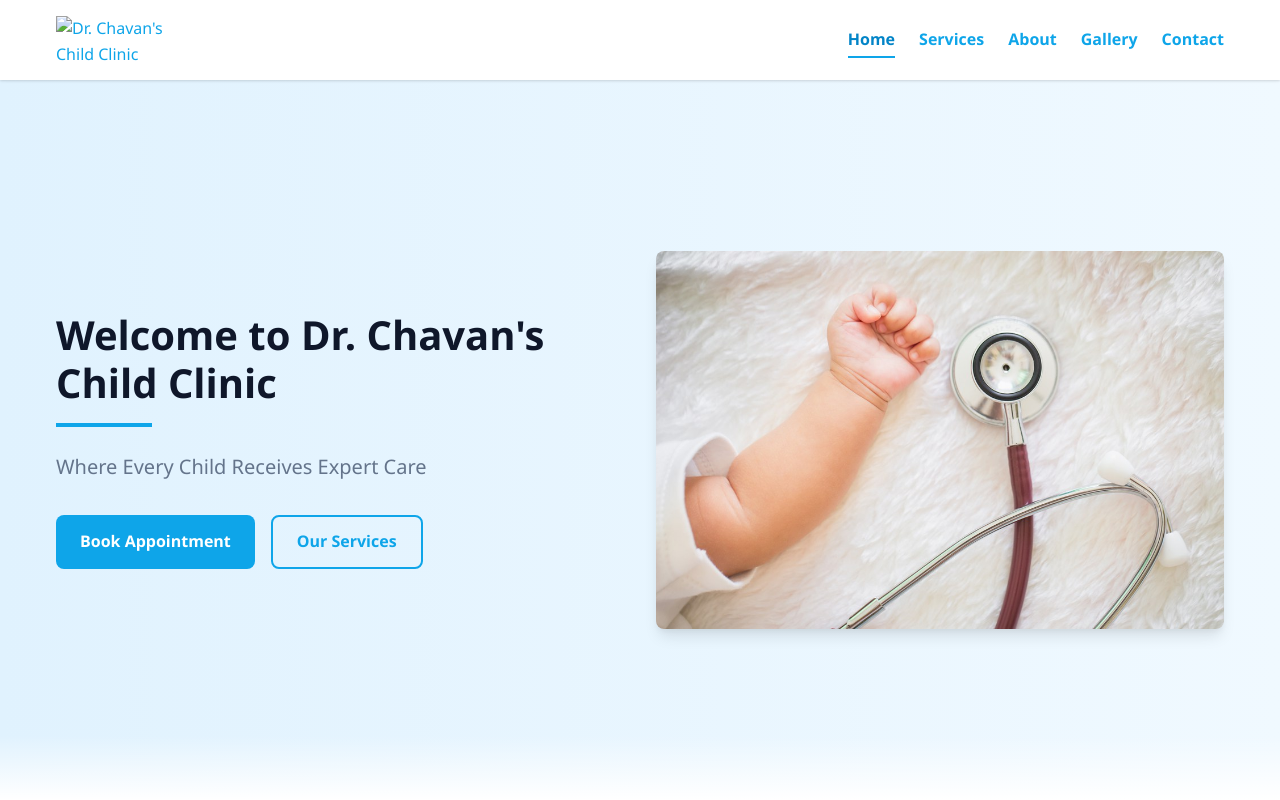
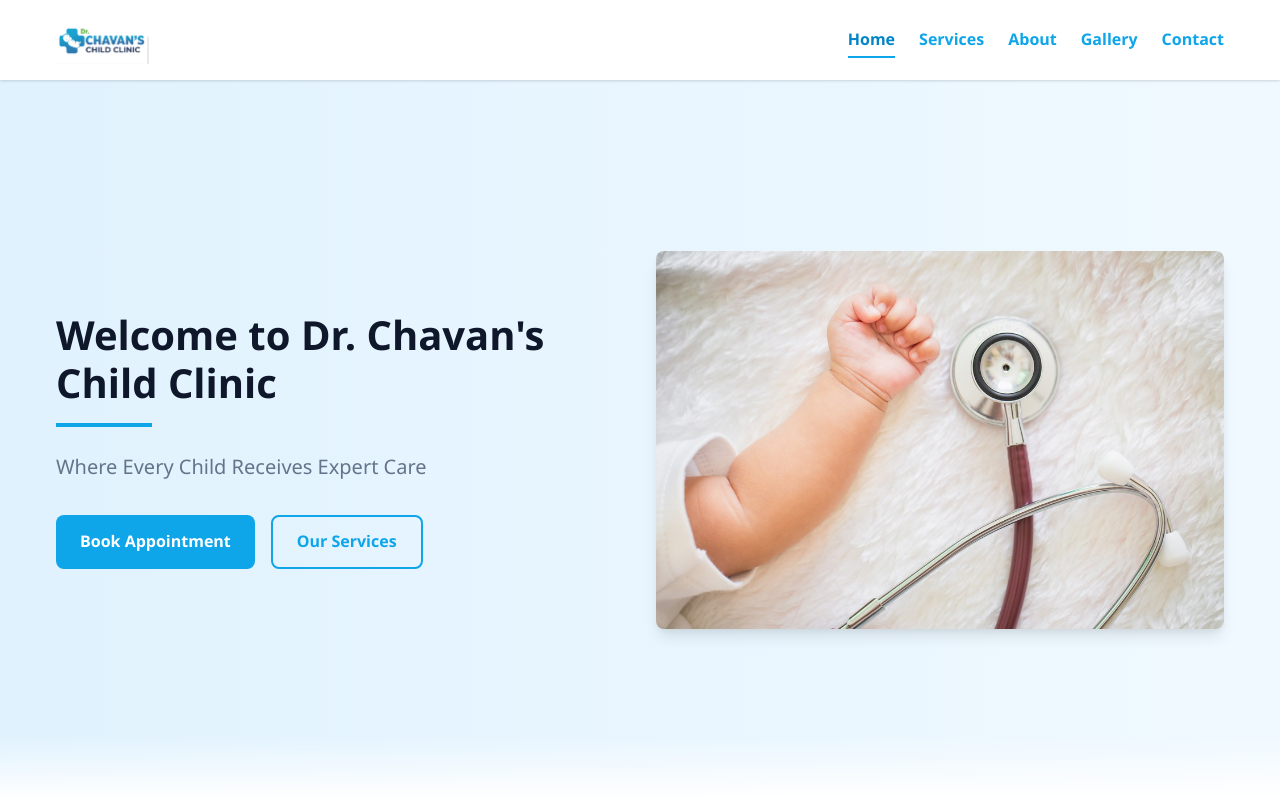
Before and after one commit to Reena-coderrr/Dr_Chavan-s_Child_Clinic, a plain HTML site: page index.html in a window 1280 px wide. Shown: the top 800 px of the page. Drawn offline with Linux system fonts and the light colour scheme; files whose address does not match are found by name.

Commit message:
Update index.html

```diff
--- a/index.html
+++ b/index.html
@@ -24,7 +24,7 @@
         <div class="container">
             <div class="header-content">
                 <a href="index.html" class="logo">
-                    <img src="./images/clinicimages/design.png" alt="Dr. Chavan's Child Clinic Logo" width="500" height="200">
+                    <img src="./design.png" alt="Dr. Chavan's Child Clinic Logo" width="500" height="200">
                 </a>
 
                 <!-- Desktop Navigation -->
```
